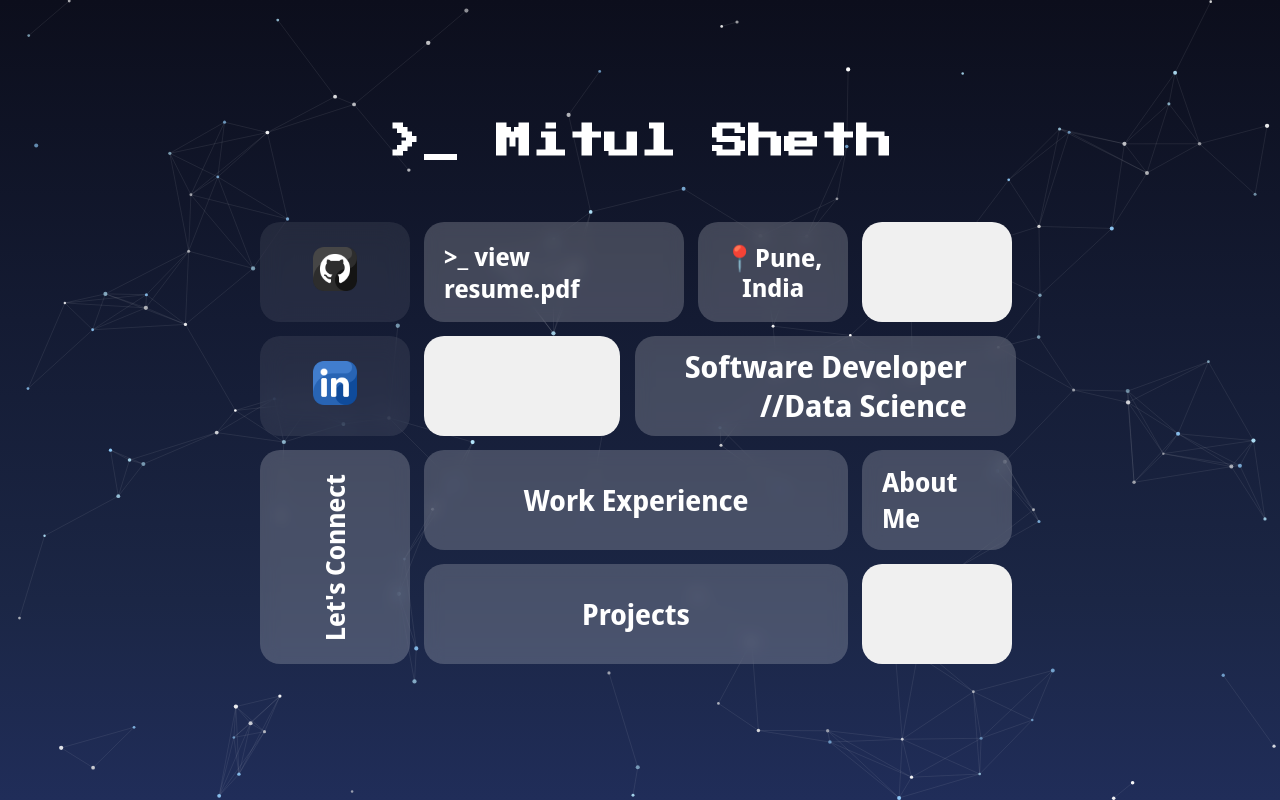
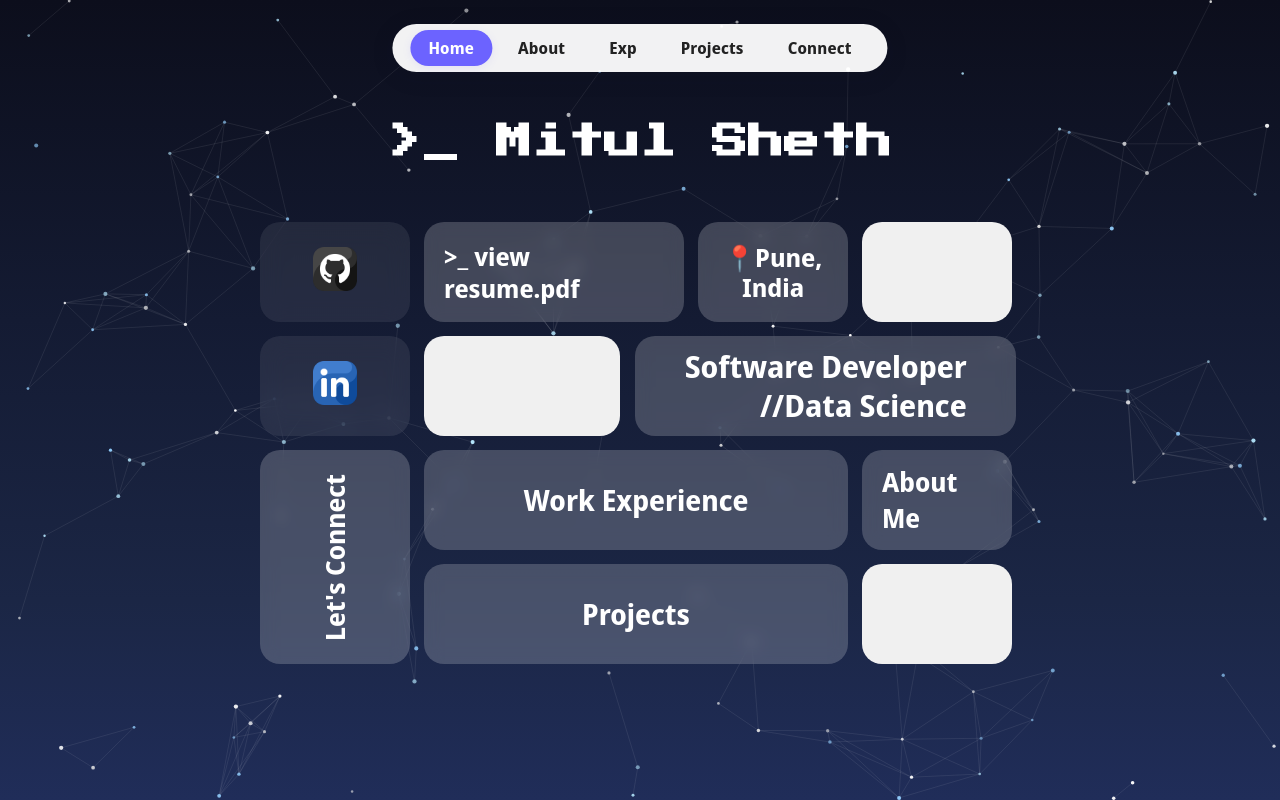
Before and after one commit to aristocrat71/web-portfolio, a React (Vite) app: page / in a window 1280 px wide. Built offline with nearby package versions, Linux system fonts and the light colour scheme.

Commit message:
StickyNavbar unfinished

```diff
--- a/src/App.jsx
+++ b/src/App.jsx
@@ -5,6 +5,7 @@ import StartGreeting from './components/LoadingBoxes';
 import Experience from './components/Experience';
 import Projects from './components/Projects';
 import Contact from './components/Contact';
+import StickyNavbar from './components/StickyNavbar';
 import './App.css';
 import { useState } from 'react';
 
@@ -20,13 +21,15 @@ function App() {
   return (
     <div className="app-root">
       <SpaceParticlesBackground />
+
       {loading ? (
         <div className={fadeOut ? 'fade-out' : ''}>
           <StartGreeting duration={300} onComplete={handleLoadingComplete} />
         </div>
       ) : (
         <>
-          <div className="hero-section">
+          <StickyNavbar />
+          <div className="hero-section" id="home">
             <div className="centered-masonry-wrapper">
               <MasonryCluster />
             </div>
--- /dev/null
+++ b/src/components/StickyNavbar.css
@@ -0,0 +1,59 @@
+.sticky-navbar {
+  position: fixed;
+  top: 24px;
+  left: 50%;
+  transform: translateX(-50%);
+  z-index: 100;
+  background: rgba(255,255,255,0.95);
+  box-shadow: 0 4px 24px 0 rgba(16, 20, 40, 0.10);
+  border-radius: 32px;
+  padding: 6px 18px;
+  display: flex;
+  gap: 8px;
+  align-items: center;
+  min-width: 0;
+  max-width: 98vw;
+  transition: box-shadow 0.18s, background 0.18s;
+}
+
+.sticky-navbar.visible {
+  display: flex;
+}
+
+.sticky-nav-btn {
+  background: none;
+  border: none;
+  outline: none;
+  color: #222;
+  font-size: 1rem;
+  font-weight: 600;
+  padding: 7px 18px;
+  border-radius: 22px;
+  cursor: pointer;
+  transition: background 0.18s, color 0.18s;
+  font-family: 'Noto Sans Display', sans-serif;
+  letter-spacing: 0.01em;
+}
+
+.sticky-nav-btn.active {
+  background: #6c63ff;
+  color: #fff;
+  box-shadow: 0 2px 8px 0 rgba(108, 99, 255, 0.10);
+}
+
+.sticky-nav-btn:hover {
+  background: rgba(108, 99, 255, 0.13);
+  color: #6c63ff;
+}
+
+@media (max-width: 600px) {
+  .sticky-navbar {
+    top: 10px;
+    padding: 4px 4px;
+    gap: 2px;
+  }
+  .sticky-nav-btn {
+    font-size: 0.92rem;
+    padding: 6px 10px;
+  }
+}
--- /dev/null
+++ b/src/components/StickyNavbar.jsx
@@ -0,0 +1,57 @@
+import React, { useEffect, useState } from 'react';
+import './StickyNavbar.css';
+
+const sections = [
+  { id: 'home', label: 'Home' },
+  { id: 'about', label: 'About' },
+  { id: 'experience', label: 'Exp' },
+  { id: 'projects', label: 'Projects' },
+  { id: 'contact', label: 'Connect' },
+];
+
+const StickyNavbar = () => {
+  const [active, setActive] = useState('home');
+
+  useEffect(() => {
+    const handleScroll = () => {
+      console.log(window.scrollY);
+      // Determine active section
+      let found = false;
+      for (let i = sections.length - 1; i >= 0; i--) {
+        const sec = document.getElementById(sections[i].id);
+        if (sec && window.scrollY + 100 >= sec.offsetTop) {
+          setActive(sections[i].id);
+          found = true;
+          break;
+        }
+      }
+      if (!found) setActive('home');
+    };
+    window.addEventListener('scroll', handleScroll);
+    handleScroll();
+    return () => window.removeEventListener('scroll', handleScroll);
+  }, []);
+
+  const handleNavClick = (id) => {
+    const el = document.getElementById(id);
+    if (el) {
+      el.scrollIntoView({ behavior: 'smooth' });
+    }
+  };
+
+  return (
+    <nav className="sticky-navbar">
+      {sections.map((sec) => (
+        <button
+          key={sec.id}
+          className={`sticky-nav-btn${active === sec.id ? ' active' : ''}`}
+          onClick={() => handleNavClick(sec.id)}
+        >
+          {sec.label}
+        </button>
+      ))}
+    </nav>
+  );
+};
+
+export default StickyNavbar;
```
